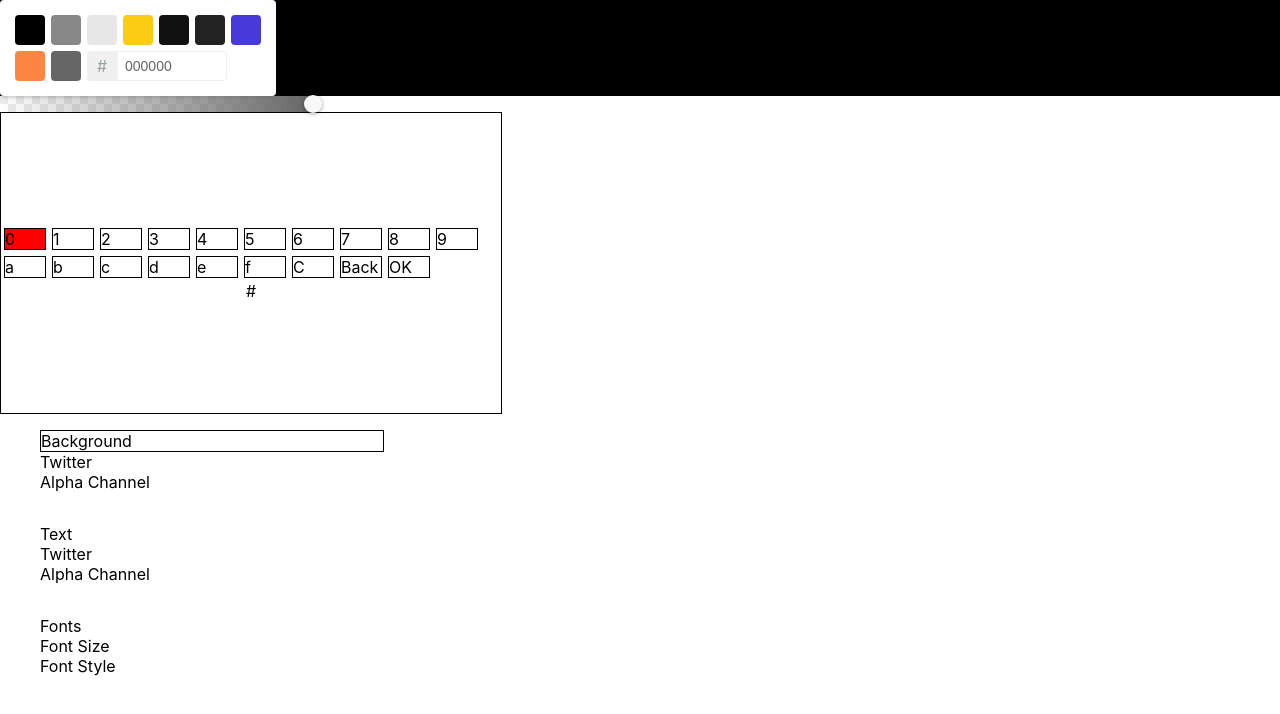
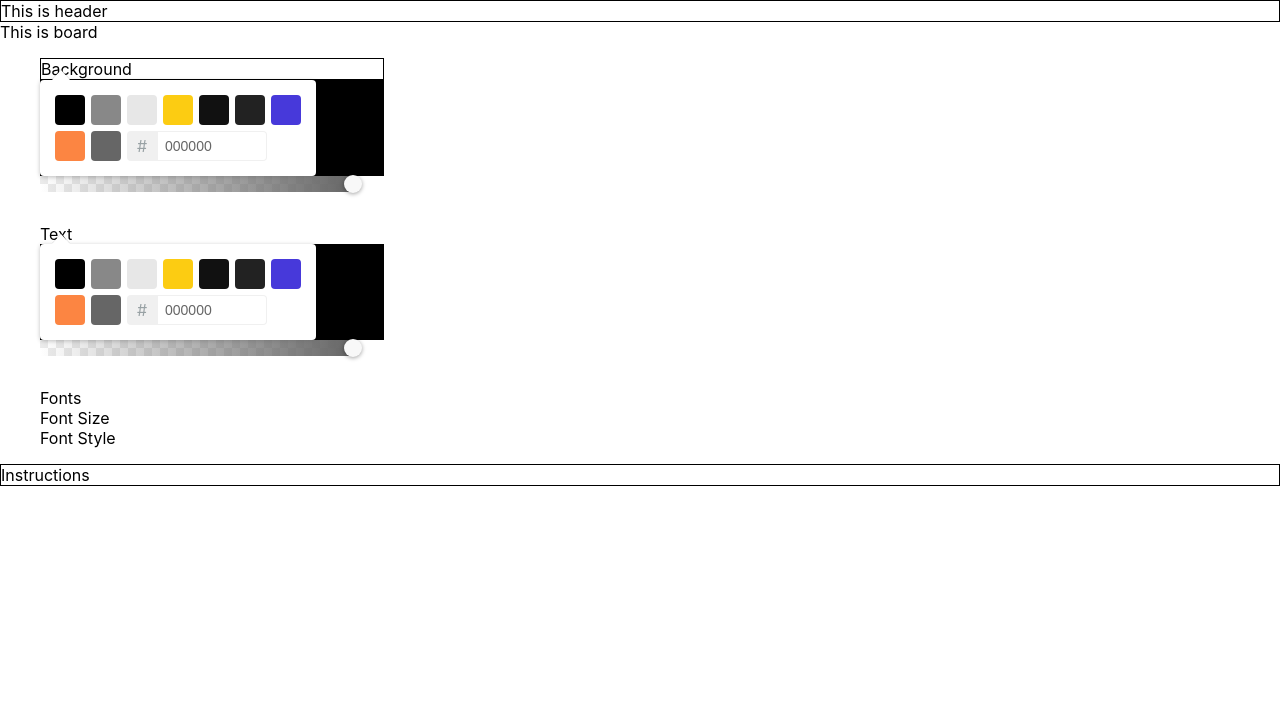
Before and after one commit to GoncaloBM/peacock-constrast-test, a React (Create React App) app: page / in a window 1280 px wide. Shown: the top 714 px of the page. Built offline with nearby package versions, Linux system fonts and the light colour scheme.

Commit message:
menu logic

```diff
--- a/src/App.css
+++ b/src/App.css
@@ -1,3 +1,11 @@
 .App{
 
 }
+.header{
+    border: 1px black solid
+}
+
+.instructions{
+        border: 1px black solid
+
+}
--- a/src/App.js
+++ b/src/App.js
@@ -1,88 +1,22 @@
-import React from "react";
-import Twitterpicker from "./components/colorpicker/twitterpicker";
-import Alphapicker from "./components/colorpicker/alphapicker";
-
-import "./App.css";
-import Menu from "./components/Menu/Menu";
-import { VirtualKeyboard } from "./components/virtual-keyboard/VirtualKeyboard";
-
-class App extends React.Component {
-  constructor() {
-    super();
-    this.state = {
-      activeComponent: "",
-    };
-    this.keydown = this.keydown.bind(this);
-  }
-  componentDidMount() {
-    window.addEventListener("keydown", this.keydown);
-  }
-
-  componentWillUnmount() {
-    window.removeEventListener("keydown", this.keydown);
-  }
-
-  //   componentDidUpdate(prevProps, prevState) {
-  //     window.addEventListener("keydown", this.keydown.bind(this));
-  //   }
+import React from 'react';
+import './App.css';
+import Menu from "./components/Menu/Menu"
 
 
-// to define which component is active
-  keydown = (event) => {
-    let state = this.state.activeComponent;
-    if (event.key === "ArrowUp") {
-      if(state === ""){
-        this.setState({
-          activeComponent: "font",
-        })
-      } else if(state === "font"){
-        this.setState({
-          activeComponent: "text",
-        })
-      } else if(state === "text"){
-        this.setState({
-          activeComponent: "background",
-        })
-      } else if(state === "background"){
-        this.setState({
-          activeComponent: "font",
-        })
-      }
 
-    } else if (event.key === "ArrowDown") {
-      if(state === ""){
-        this.setState({
-          activeComponent: "background",
-        })
-      } else if(state === "background"){
-        this.setState({
-          activeComponent: "backgroundAlpha",
-        })
-      }
-      else if(state === "backgroundAlpha"){
-        this.setState({
-          activeComponent: "text",
-        })}
-        else if(state === "text"){
-        this.setState({
-          activeComponent: "font",
-        })
-      } else if(state === "font"){
-        this.setState({
-          activeComponent: "background",
-        })
-      }
-    }
-  };
-  render() {
-    return (
-      <div className="App">
-        <Twitterpicker activeComponent={this.state.activeComponent} />
-        <Alphapicker activeComponent={this.state.activeComponent} />
-        <VirtualKeyboard activeComponent={this.state.activeComponent} />
-        <Menu activeComponent={this.state.activeComponent} />
-      </div>
-    );
-  }
+function App() {
+  return (
+    <div className="App">
+      <header className="header">This is header</header>
+    <div className="wrapper">
+    <div className="Board">This is board</div>
+
+<Menu />
+    </div>
+
+    <footer className="instructions"> Instructions </footer>
+    </div>
+  );
 }
+
 export default App;
--- a/src/components/Menu/Menu.js
+++ b/src/components/Menu/Menu.js
@@ -1,60 +1,75 @@
 import React, { useState, useEffect } from "react";
 import "./Menu.css";
-
+import Alphapicker from "../colorpicker/alphapicker";
+import Twitterpicker from "../colorpicker/twitterpicker";
+import {VirtualKeyboard} from "../virtual-keyboard/VirtualKeyboard.jsx";
 const Menu = () => {
   let [indexFocusedItem, setIndexFocusedItem] = useState(0);
-
+  let [showVirtualKeyboard, setShowVirtualKeyboard] = useState(false);
 
 
   useEffect(() => {
     const keyNavigate = (e) => {
-        if(e.keyCode=== 38){
-            console.log('Up ')
-            if(indexFocusedItem >0){
-              console.log(indexFocusedItem)
-              indexFocusedItem--
+      if ((e.keyCode === 13 && indexFocusedItem ===1) || (e.keyCode === 13 && indexFocusedItem ===4)) {
+        setShowVirtualKeyboard(true)
+      }
+      if (e.keyCode === 38) {
+        console.log("Up ");
+        if (indexFocusedItem > 0) {
+          console.log(indexFocusedItem);
+          indexFocusedItem--;
 
-                setIndexFocusedItem(indexFocusedItem)
-                console.log(indexFocusedItem)
-
-            }
-
-        }else if(e.keyCode === 40){
-            console.log('Down')
-            if(indexFocusedItem <8){
-              console.log(indexFocusedItem)
-                indexFocusedItem++
-              setIndexFocusedItem(indexFocusedItem)
-              console.log(indexFocusedItem)
-
-          }
+          setIndexFocusedItem(indexFocusedItem);
+          console.log(indexFocusedItem);
         }
-    }
+      } else if (e.keyCode === 40) {
+        console.log("Down");
+        if (indexFocusedItem < 8) {
+          console.log(indexFocusedItem);
+          indexFocusedItem++;
+          setIndexFocusedItem(indexFocusedItem);
+          console.log(indexFocusedItem);
+        }
+      }
+    };
     window.addEventListener("keydown", keyNavigate);
     return () => {
-        window.removeEventListener("keydown", keyNavigate);
-
+      window.removeEventListener("keydown", keyNavigate);
     };
   }, [indexFocusedItem]);
-
-
 
   return (
     <div className="Menu">
       <ul>
-        <li className={`${indexFocusedItem === 0 ? "focused" : ""}`}>Background</li>
-        <li className={`${indexFocusedItem === 1 ? "focused" : ""}`}>Twitter</li>
-        <li className={`${indexFocusedItem === 2 ? "focused" : ""}`}>Alpha Channel</li>
+        <li className={`${indexFocusedItem === 0 ? "focused" : ""}`}>
+          Background
+        </li>
+        <li className={`${indexFocusedItem === 1 ? "focused" : ""}`}>
+          <Twitterpicker isActive={indexFocusedItem === 1 ? true : false}/>
+          {showVirtualKeyboard && indexFocusedItem === 1 ? <VirtualKeyboard /> : "" }
+        </li>
+        <li className={`${indexFocusedItem === 2 ? "focused" : ""}`}>
+          <Alphapicker isActive={indexFocusedItem === 2 ? true : false} />
+        </li>
       </ul>
       <ul>
         <li className={`${indexFocusedItem === 3 ? "focused" : ""}`}>Text</li>
-        <li className={`${indexFocusedItem === 4 ? "focused" : ""}`}>Twitter</li>
-        <li className={`${indexFocusedItem === 5 ? "focused" : ""}`}>Alpha Channel</li>
+        <li className={`${indexFocusedItem === 4 ? "focused" : ""}`}>
+          <Twitterpicker isActive={indexFocusedItem === 4 ? true : false}/>
+          {showVirtualKeyboard && indexFocusedItem ===4 ? <VirtualKeyboard /> : "" }
+        </li>
+        <li className={`${indexFocusedItem === 5 ? "focused" : ""}`}>
+          <Alphapicker isActive={indexFocusedItem === 5 ? true : false} />
+        </li>
       </ul>
       <ul>
         <li className={`${indexFocusedItem === 6 ? "focused" : ""}`}>Fonts</li>
-        <li className={`${indexFocusedItem === 7 ? "focused" : ""}`}>Font Size</li>
-        <li className={`${indexFocusedItem === 8 ? "focused" : ""}`}>Font Style</li>
+        <li className={`${indexFocusedItem === 7 ? "focused" : ""}`}>
+          Font Size
+        </li>
+        <li className={`${indexFocusedItem === 8 ? "focused" : ""}`}>
+          Font Style
+        </li>
       </ul>
     </div>
   );
--- a/src/components/colorpicker/alphapicker.js
+++ b/src/components/colorpicker/alphapicker.js
@@ -28,14 +28,14 @@ class Alphapicker extends React.Component {
   //   }
 
   keydown = (event) => {
-    let isActive = this.props.activeComponent;
+    let isActive = this.props.isActive;
     let color = this.state.color;
-    if (isActive === "backgroundAlpha" && event.key === "ArrowLeft" && color.a>0) {
+    if (isActive && event.key === "ArrowLeft" && color.a>0) {
       color.a = color.a - 0.02;
       this.setState({
         color: color,
       });
-    } else if(isActive === "backgroundAlpha" && event.key === "ArrowRight"&& color.a<1) {
+    } else if(isActive  && event.key === "ArrowRight"&& color.a<1) {
       color.a = color.a + 0.02;
       this.setState({
         color: color,
--- a/src/components/colorpicker/twitterpicker.js
+++ b/src/components/colorpicker/twitterpicker.js
@@ -21,7 +21,7 @@ class Twitterpicker extends React.Component {
   //   }
 
   keydown = (event) => {
-    let isActive = this.props.activeComponent;
+    let isActive = this.props.isActive;
     let color = this.state.color;
     let color1 = "#000000";
     let color2 = "#888888";
@@ -33,7 +33,7 @@ class Twitterpicker extends React.Component {
     let color8 = "#FC8542";
     let color9 = "#666666";
 
-    if (isActive === "background" && event.key === "ArrowRight") {
+    if (isActive  && event.key === "ArrowRight") {
       if (color === color1) {
         this.setState({
           color: color2,
@@ -71,7 +71,7 @@ class Twitterpicker extends React.Component {
           color: color1,
         });
       }
-    } else if (isActive === "background" && event.key === "ArrowLeft") {
+    } else if (isActive  && event.key === "ArrowLeft") {
       if (color === color1) {
         this.setState({
           color: color9,
```
